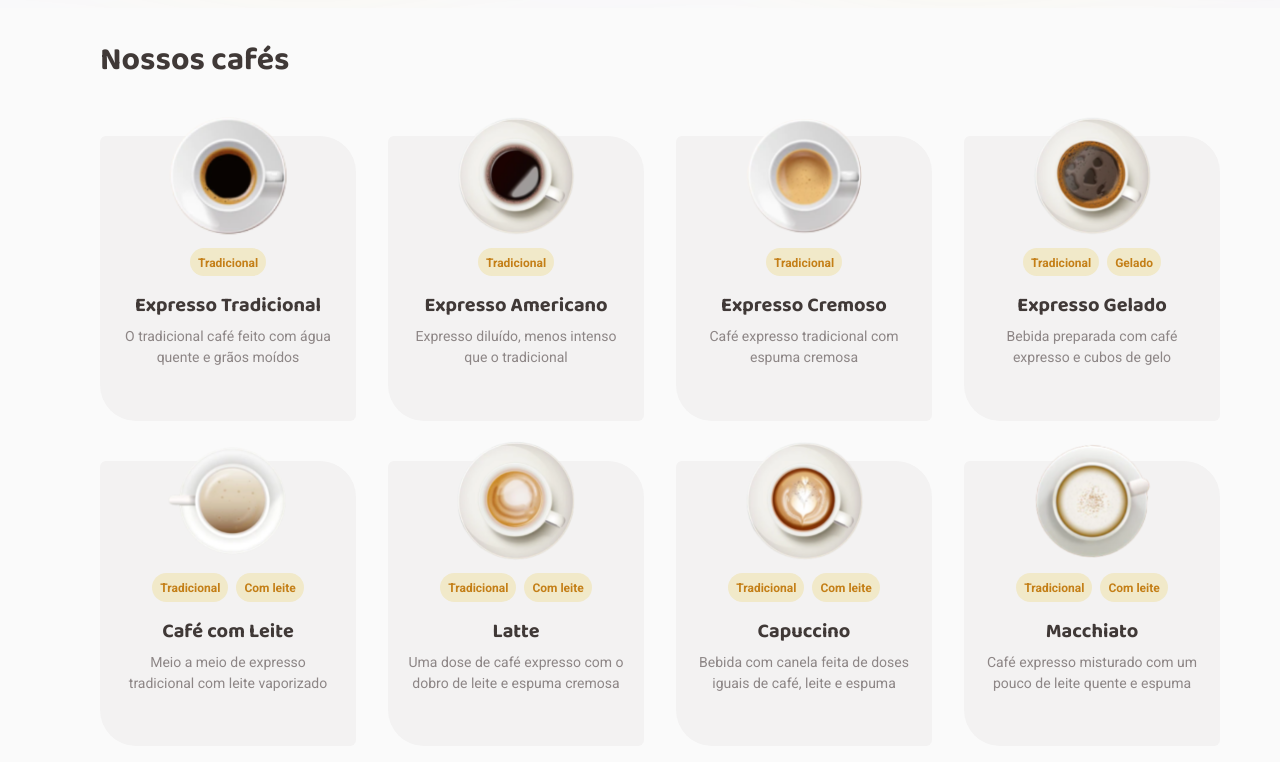
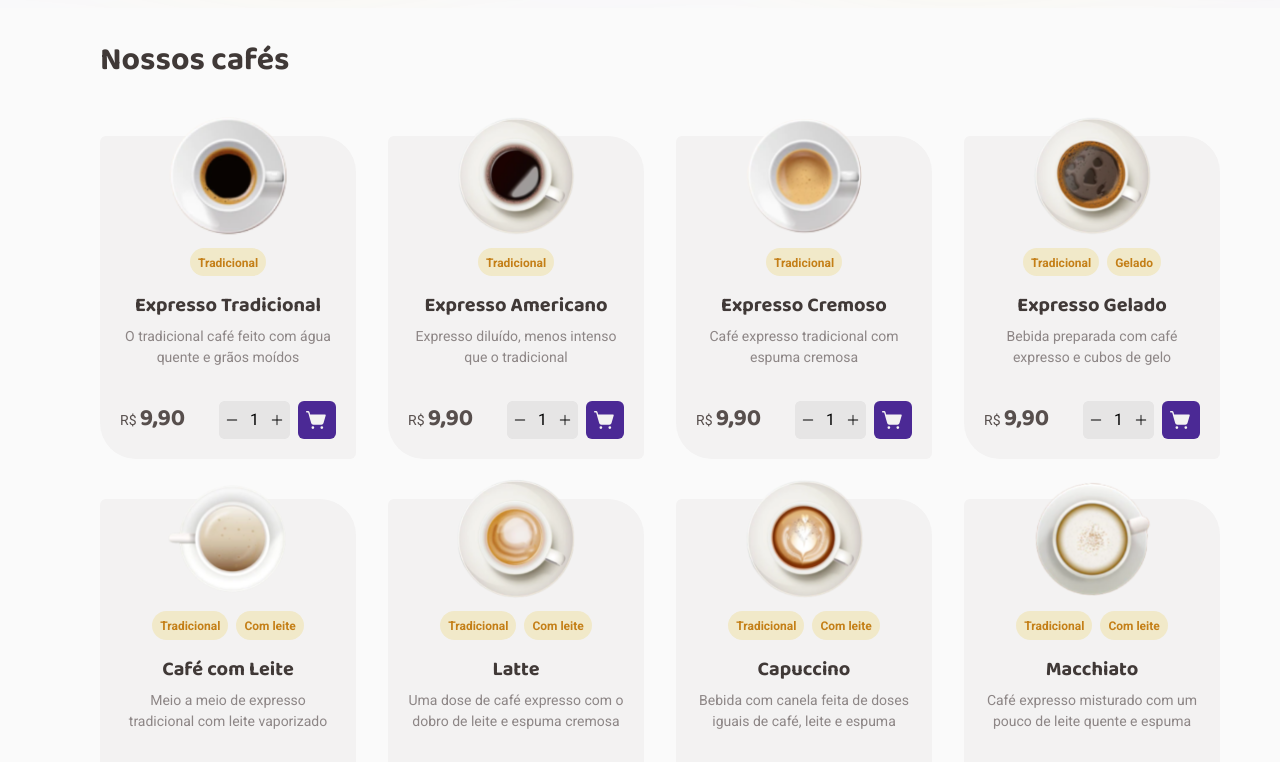
Before and after one commit to ThompsonMss/desafio-coffe-delivery-rocketseat, a React (Vite) app: page /home in a window 1280 px wide. Shown: the part 640-1402 px from the top of the page. Built offline with nearby package versions, Linux system fonts and the light colour scheme.

Commit message:
add: component

```diff
--- /dev/null
+++ b/src/components/Button/ButtonOnlyIcon/index.tsx
@@ -0,0 +1,16 @@
+import React from 'react'
+import { ButtonContainer } from './styles'
+
+import { ShoppingCartSimple } from 'phosphor-react'
+
+interface ButtonOnlyIconProps extends React.HTMLAttributes<HTMLButtonElement> {
+  icon: typeof ShoppingCartSimple
+}
+
+export function ButtonOnlyIcon({ icon: Icon, ...props }: ButtonOnlyIconProps) {
+  return (
+    <ButtonContainer {...props}>
+      {<Icon size={22} weight="fill" />}
+    </ButtonContainer>
+  )
+}
--- /dev/null
+++ b/src/components/Button/ButtonOnlyIcon/styles.ts
@@ -0,0 +1,34 @@
+import styled from 'styled-components'
+
+export const ButtonContainer = styled.button`
+  width: 2.375rem;
+  height: 2.375rem;
+  border: none;
+  border-radius: var(--default-border-radius);
+
+  display: flex;
+  align-items: center;
+  justify-content: center;
+
+  background: ${(props) => props.theme['--purple-dark']};
+
+  position: relative;
+
+  cursor: pointer;
+
+  transition: background-color .2s;
+
+  &:hover {
+    background: ${(props) => props.theme['--purple']};
+  }
+
+  &:focus {
+    outline: none;
+    box-shadow: none;
+  }
+
+  svg {
+    color: ${(props) => props.theme['--base-card']};
+  }
+
+`
--- /dev/null
+++ b/src/components/Select/SelectMinusAndPlus/index.tsx
@@ -0,0 +1,20 @@
+import { Minus, Plus } from 'phosphor-react'
+import React from 'react'
+import { ButtonMinus, ButtonPlus, Container } from './styles'
+
+export function SelectMinusAndPlus() {
+  return (
+    <Container>
+      <ButtonMinus>
+        <Minus size={14} weight="fill" />
+      </ButtonMinus>
+
+
+      <span>1</span>
+
+      <ButtonPlus>
+        <Plus size={14} weight="fill" />
+      </ButtonPlus>
+    </Container>
+  )
+}
--- /dev/null
+++ b/src/components/Select/SelectMinusAndPlus/styles.ts
@@ -0,0 +1,47 @@
+import styled from 'styled-components'
+
+export const Container = styled.div`
+  display: flex;
+  align-items: center;
+  justify-content: space-between;
+
+  border-radius: var(--default-border-radius);
+
+  background: ${(props) => props.theme['--base-button']};
+
+  span {
+    padding: 0 0.3125rem;
+  }
+`
+
+const BaseButton = styled.button`
+  border: none;
+  width: 1.625rem;
+  height: 2.375rem;
+
+  display: flex;
+  align-items: center;
+  justify-content: center;
+
+  background: ${(props) => props.theme['--base-button']};
+
+  cursor: pointer;
+
+  &:hover {
+
+    svg {
+      color:  ${(props) => props.theme['--purple']};
+    }
+
+  }
+`
+
+export const ButtonMinus = styled(BaseButton)`
+  border-top-left-radius: var(--default-border-radius);
+  border-bottom-left-radius: var(--default-border-radius);
+`
+
+export const ButtonPlus = styled(BaseButton)`
+  border-top-right-radius: var(--default-border-radius);
+  border-bottom-right-radius: var(--default-border-radius);
+`
--- a/src/pages/Home/components/CoffeList/index.tsx
+++ b/src/pages/Home/components/CoffeList/index.tsx
@@ -1,6 +1,11 @@
 import React from 'react'
+import { Container, ContainerAction, ContainerTypeOfCoffe, Price, TypeOfCoffe } from './styles'
+
+import { ButtonOnlyIcon } from '@/components/Button/ButtonOnlyIcon'
+import { SelectMinusAndPlus } from '@/components/Select/SelectMinusAndPlus'
+import { ShoppingCartSimple } from 'phosphor-react'
+
 import { ICoffe } from './dataCoffeList'
-import { Container, ContainerTypeOfCoffe, TypeOfCoffe } from './styles'
 
 interface CoffeListComponentProps {
   coffe: ICoffe
@@ -19,6 +24,18 @@ export function CoffeListComponent({ coffe }: CoffeListComponentProps) {
 
       <h1>{coffe.name}</h1>
       <p>{coffe.desc}</p>
+
+      <footer>
+        <Price>{coffe.value.toLocaleString('pt-br', {minimumFractionDigits: 2})}</Price>
+
+        <ContainerAction>
+          <SelectMinusAndPlus />
+          <ButtonOnlyIcon
+            icon={ShoppingCartSimple}
+            onClick={() => alert('asd')}
+          />
+        </ContainerAction>
+      </footer>
     </Container>
   )
 }
--- a/src/pages/Home/components/CoffeList/styles.ts
+++ b/src/pages/Home/components/CoffeList/styles.ts
@@ -35,6 +35,13 @@ export const Container = styled.div`
     text-align: center;
     margin-bottom: 2.0625rem;
   }
+
+  footer {
+    width: 100%;
+    display: flex;
+    align-items: center;
+    justify-content: space-between;
+  }
 `
 
 export const ContainerTypeOfCoffe = styled.div`
@@ -59,3 +66,25 @@ export const TypeOfCoffe = styled.div`
     line-height: 130%;
   }
 `
+
+export const Price = styled.h2`
+  font-size: var(--font-size-title-m);
+  color: ${(props) => props.theme['--base-text']};
+
+  &::before {
+    content: 'R$';
+    font-size: var(--font-size-s);
+    color: ${(props) => props.theme['--base-text']};
+    font-weight: 400;
+    font-family: 'Roboto', sans-serif;
+    margin-right: .2rem;
+  }
+`
+
+export const ContainerAction = styled.div`
+  display: flex;
+  align-items: center;
+  justify-content: flex-end;
+
+  gap: .5rem;
+`
--- a/src/styles/global.ts
+++ b/src/styles/global.ts
@@ -11,6 +11,7 @@ export const GlobalStyles = createGlobalStyle`
     --font-size-s: 0.875rem;
 
     --font-size-title-l: 2rem;
+    --font-size-title-m: 1.5rem;
     --font-size-title-s: 1.25rem;
   }
 
```
